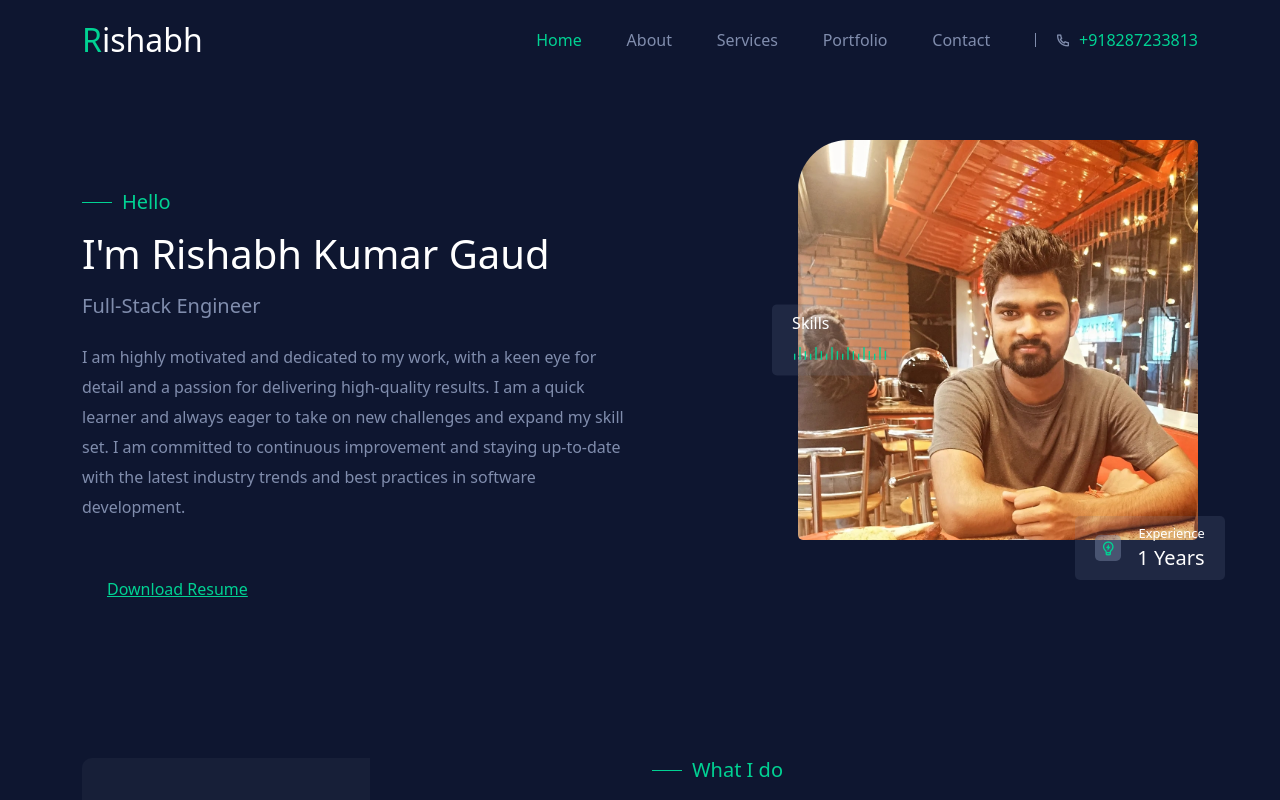
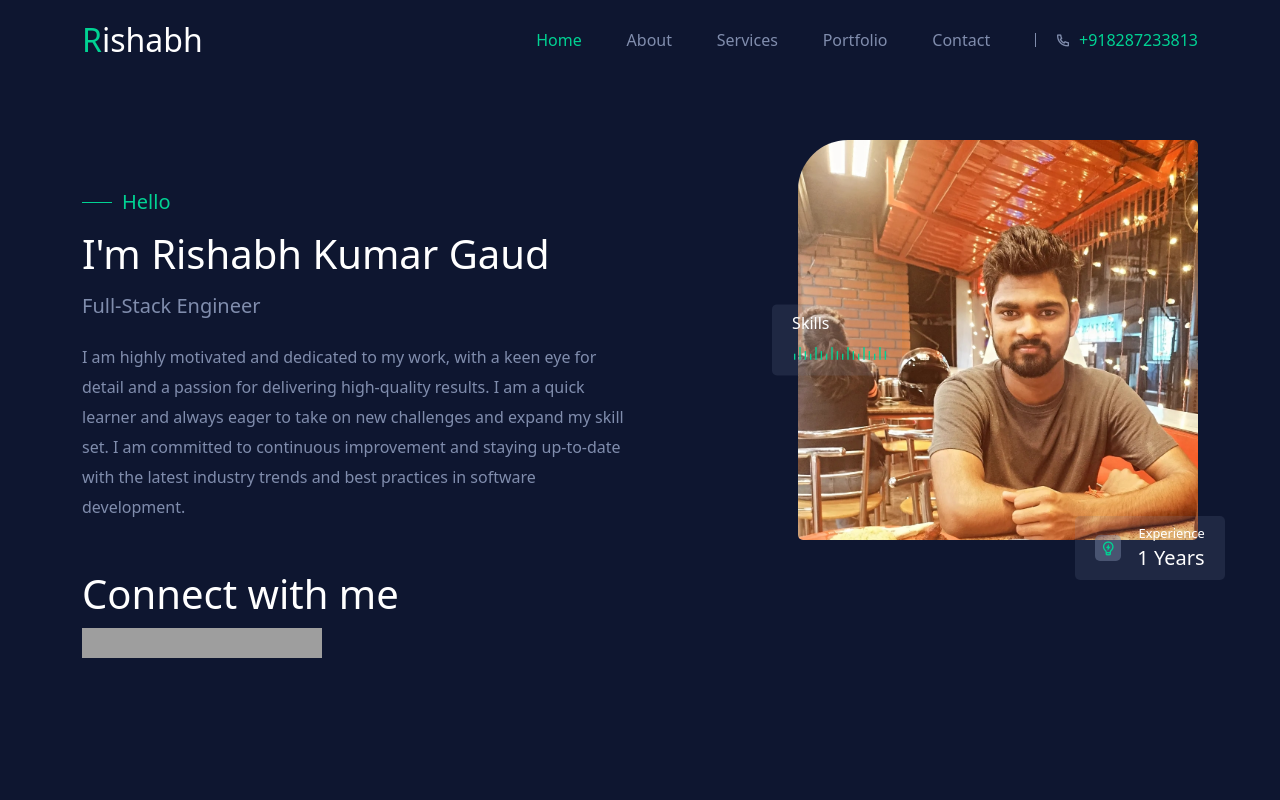
Before and after one commit to Rishabh-Gaud/portfolio, a Next.js app: page / in a window 1280 px wide. Shown: the top 800 px of the page. Built offline with nearby package versions, Linux system fonts and the light colour scheme; no server answers; grey boxes are pictures that could not be loaded.

Commit message:
Update Hero.jsx

```diff
--- a/components/UI/Hero.jsx
+++ b/components/UI/Hero.jsx
@@ -30,9 +30,18 @@ const Hero = () => {
                   <Link href="#">Hire me</Link>
                 </button> */}
 
-                <button className="secondary__btn">
+{/*                 <button className="secondary__btn">
                   <Link target="_blank" href="https://drive.google.com/file/d/1vXIBkfQTC4L9hGXE7raU-hnskxzgF1zn/view">Download Resume</Link>
-                </button>
+                </button> */}
+                <h2>Connect with me</h2>
+<p align="left">
+<a href="https://linkedin.com/in/rishabhgaud7800" target="blank"><img align="center" src="https://raw.githubusercontent.com/rahuldkjain/github-profile-readme-generator/master/src/images/icons/Social/linked-in-alt.svg" alt="rishabhgaud7800" height="30" width="40" /></a>
+<a href="https://www.facebook.com/profile.php?id=100010337352255" target="blank"><img align="center" src="https://raw.githubusercontent.com/rahuldkjain/github-profile-readme-generator/master/src/images/icons/Social/facebook.svg" alt="rishabh gaud" height="30" width="40" /></a>
+<a href="https://instagram.com/riishabhgaud" target="blank"><img align="center" src="https://raw.githubusercontent.com/rahuldkjain/github-profile-readme-generator/master/src/images/icons/Social/instagram.svg" alt="riishabhgaud" height="30" width="40" /></a>
+<a href="https://www.hackerrank.com/rishabh78150891" target="blank"><img align="center" src="https://raw.githubusercontent.com/rahuldkjain/github-profile-readme-generator/master/src/images/icons/Social/hackerrank.svg" alt="rishabh78150891" height="30" width="40" /></a>
+<a href="https://www.leetcode.com/rishabh-gaud" target="blank"><img align="center" src="https://raw.githubusercontent.com/rahuldkjain/github-profile-readme-generator/master/src/images/icons/Social/leet-code.svg" alt="rishabh-gaud" height="30" width="40" /></a>
+<a href="https://discord.gg/Rishabh#9774" target="blank"><img align="center" src="https://raw.githubusercontent.com/rahuldkjain/github-profile-readme-generator/master/src/images/icons/Social/discord.svg" alt="Rishabh#9774" height="30" width="40" /></a>
+</p>
               </div>
             </div>
           </Col>
```
